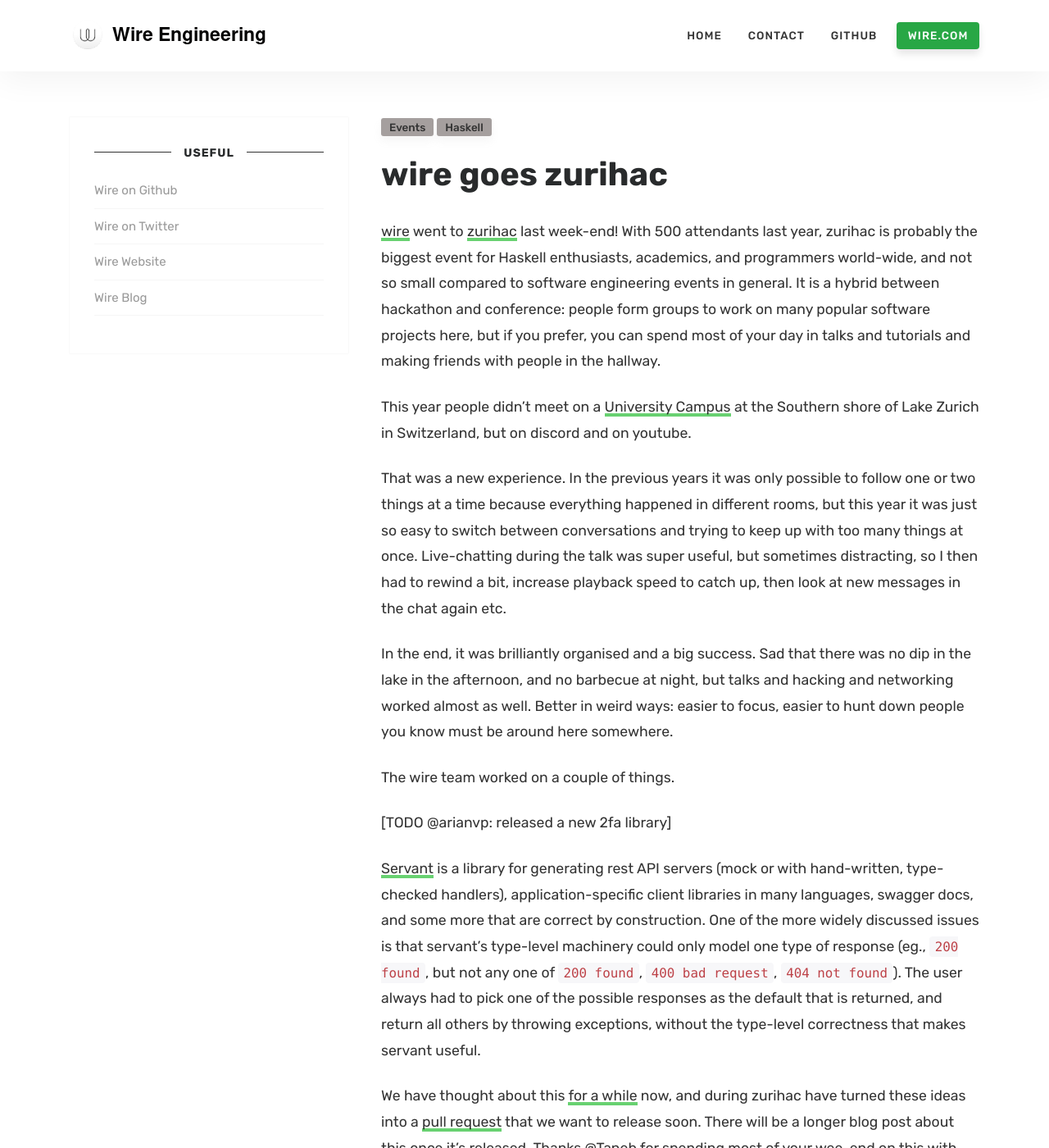
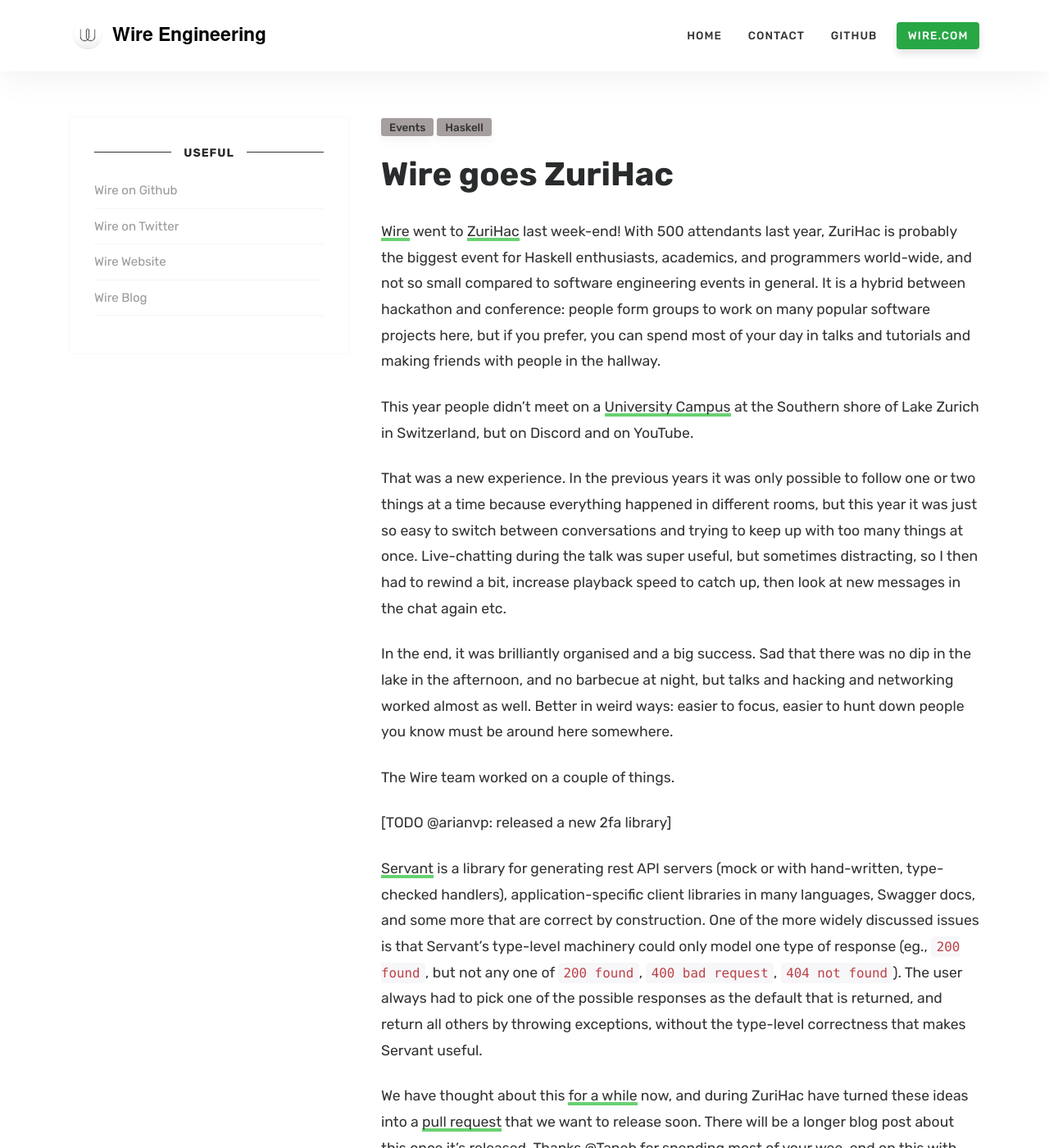
Before and after one commit to wireapp/wireapp.github.io, a Jekyll site: the page built from _posts/2020-06-18-zurihac.md, in a window 1280 px wide and 1400 px high. Shown: the whole window at 82% size. Built offline with Jekyll 4.4.1, drawn with Linux system fonts in a browser that asks for light colours; comment, search, counter and statistics services are not loaded.

Commit message:
capitalization

```diff
--- a/_posts/2020-06-18-zurihac.md
+++ b/_posts/2020-06-18-zurihac.md
@@ -1,12 +1,12 @@
 ---
 layout: post
-title:  "wire goes zurihac"
+title:  "Wire goes ZuriHac"
 author: Arian van Putten, Matthias Fischmann, Matthias Heinzel
 categories: [haskell, events]
 ---
 
-[wire](wire.com) went to [zurihac](https://zfoh.ch/zurihac2020/) last
-week-end!  With 500 attendants last year, zurihac is probably the
+[Wire](wire.com) went to [ZuriHac](https://zfoh.ch/zurihac2020/) last
+week-end!  With 500 attendants last year, ZuriHac is probably the
 biggest event for Haskell enthusiasts, academics, and programmers
 world-wide, and not so small compared to software engineering events
 in general.  It is a hybrid between hackathon and conference: people
@@ -16,7 +16,7 @@
 
 This year people didn't meet on a [University
 Campus](https://www.hsr.ch/) at the Southern shore of Lake Zurich in
-Switzerland, but on discord and on youtube.
+Switzerland, but on Discord and on YouTube.
 
 That was a new experience.  In the previous years it was only possible
 to follow one or two things at a time because everything happened in
@@ -32,24 +32,24 @@
 Better in weird ways: easier to focus, easier to hunt down people you
 know must be around here somewhere.
 
-The wire team worked on a couple of things.
+The Wire team worked on a couple of things.
 
 [TODO @arianvp: released a new 2fa library]
 
 [Servant](https://github.com/haskell-servant/servant) is a library for
 generating rest API servers (mock or with hand-written, type-checked
 handlers), application-specific client libraries in many languages,
-swagger docs, and some more that are correct by construction.  One of
-the more widely discussed issues is that servant's type-level
+Swagger docs, and some more that are correct by construction.  One of
+the more widely discussed issues is that Servant's type-level
 machinery could only model one type of response (eg., `200 found`, but
 not any one of `200 found`, `400 bad request`, `404 not found`).  The
 user always had to pick one of the possible responses as the default
 that is returned, and return all others by throwing exceptions,
-without the type-level correctness that makes servant useful.
+without the type-level correctness that makes Servant useful.
 
 We have thought about this [for a
 while](https://github.com/wireapp/servant-uverb) now, and during
-zurihac have turned these ideas into a [pull
+ZuriHac have turned these ideas into a [pull
 request](https://github.com/haskell-servant/servant/pull/1314) that we
 want to release soon.  There will be a longer blog post about this
 once it's released.  Thanks @Taneb for spending most of your wee-end
```
